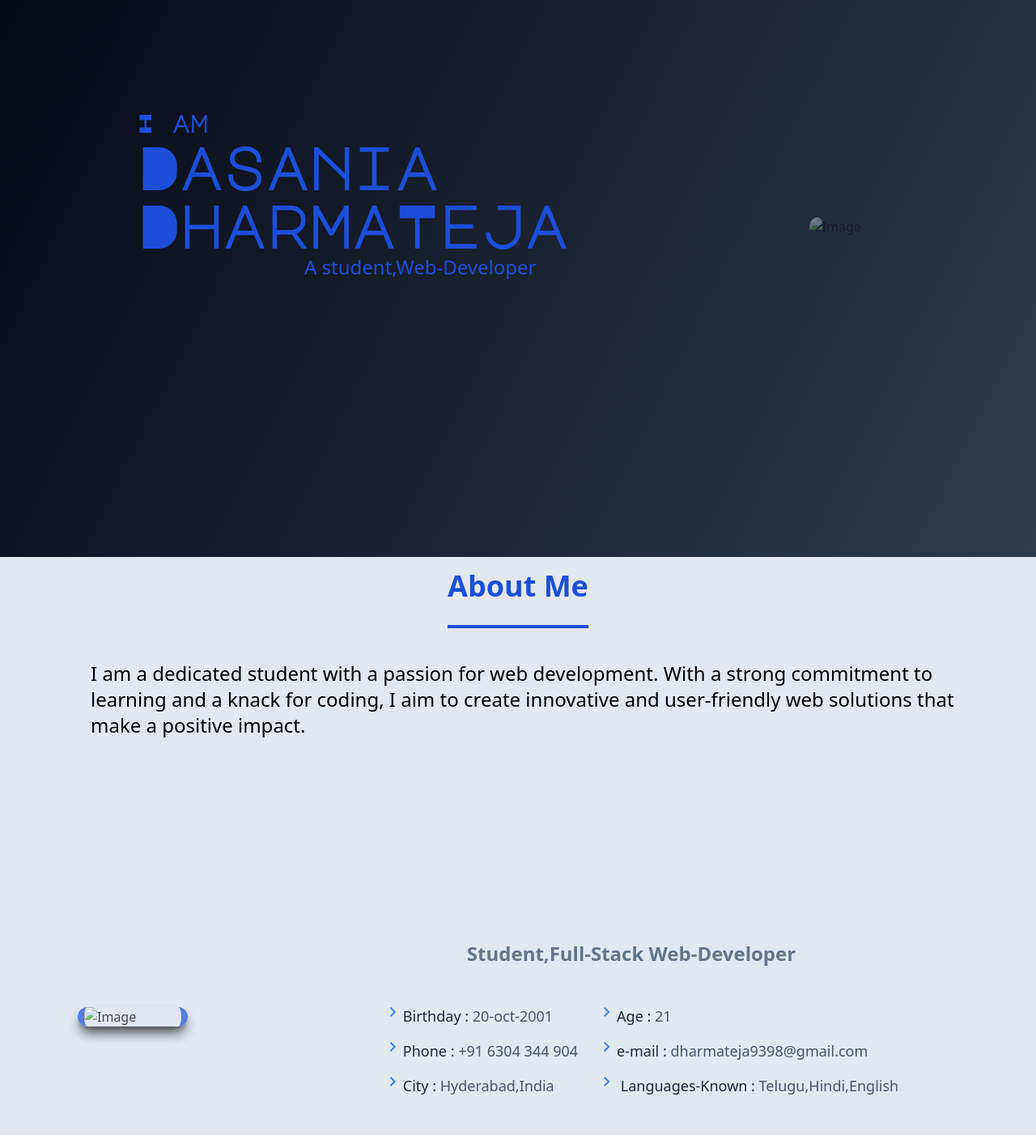
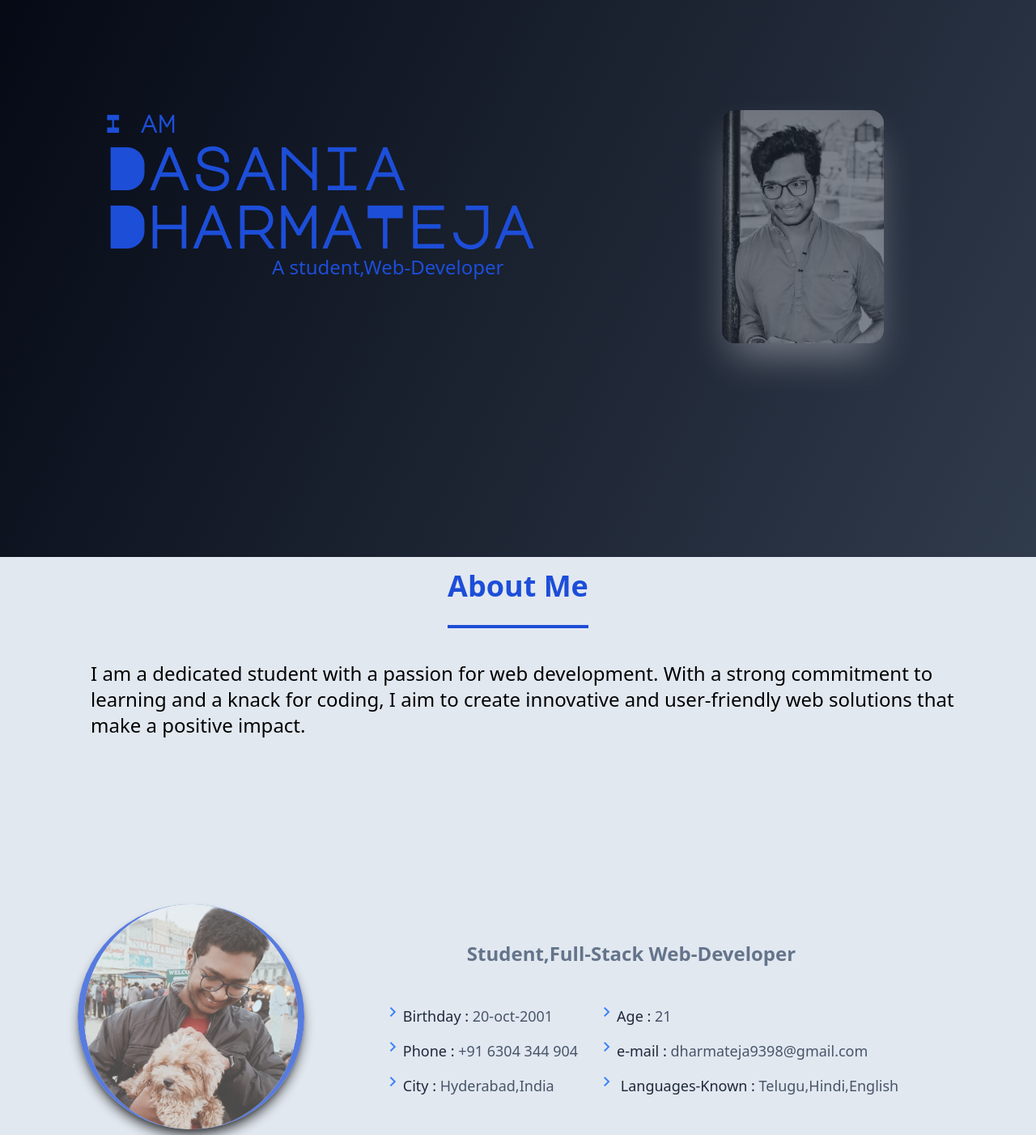
Before and after one commit to Teja9398/PersonalPortfolio, a website: page docs/index.html in a window 1280 px wide. Shown: the part 160-1562 px from the top of the page at 81% size. Drawn offline with nearby package versions, Linux system fonts and the light colour scheme; the site is published under a folder, as on GitHub Pages, so addresses that start at the root find nothing.

Commit message:
modified

```diff
--- a/docs/index.html
+++ b/docs/index.html
@@ -51,7 +51,7 @@
             </div>
         </div>
         <div class="flex sm:ml-60 opacity-40 w-auto justify-center items-center mt-20">
-            <img class=" sm:rounded-2xl rounded-full sm:my-14 h-[50vh] sm:w-2/4 sm:h-auto sm:mr-44 shadow-white shadow-2xl drop-shadow-sm " src="/src/pic5.JPG" alt="Image">
+            <img class=" sm:rounded-2xl rounded-full sm:my-14 h-[50vh] sm:w-2/4 sm:h-auto sm:mr-44 shadow-white shadow-2xl drop-shadow-sm " src="./pic5.JPG" alt="Image">
         </div>
     </section>
 
@@ -61,7 +61,7 @@
         <p class="mx-3 sm:ml-16 sm:px-12 pt-10 text-lg sm:text-2xl">I am a dedicated student with a passion for web development. With a strong commitment to learning and a knack for coding, I aim to create innovative and user-friendly web solutions that make a positive impact.</p>
         <div class="flex flex-col md:flex-row h-[80vh] sm:mt-5 items-center pt-14 sm:pt-2">
             <div class=" w-52 md:w-1/4">
-                <img class="md:ml-24 sm:mr-12 flex justify-center items-center opacity-70 border-blue-700 border-x-8 shadow-lg shadow-black rounded-full" src="/src/AboutPageImg.JPG" alt="Image">
+                <img class="md:ml-24 sm:mr-12 flex justify-center items-center opacity-70 border-blue-700 border-x-8 shadow-lg shadow-black rounded-full" src="./AboutPageImg.JPG" alt="Image">
             </div>
 
             <div class="flex flex-col w-screen md:w-3/4 h-auto items-center mt-6 sm:mt-10 ml-14 sm:ml-20 mr-20 ">
```
Also changed, not shown: docs/AboutPageImg.JPG (renamed from src/AboutPageImg.JPG), docs/pic5.JPG (renamed from src/pic5.JPG).
